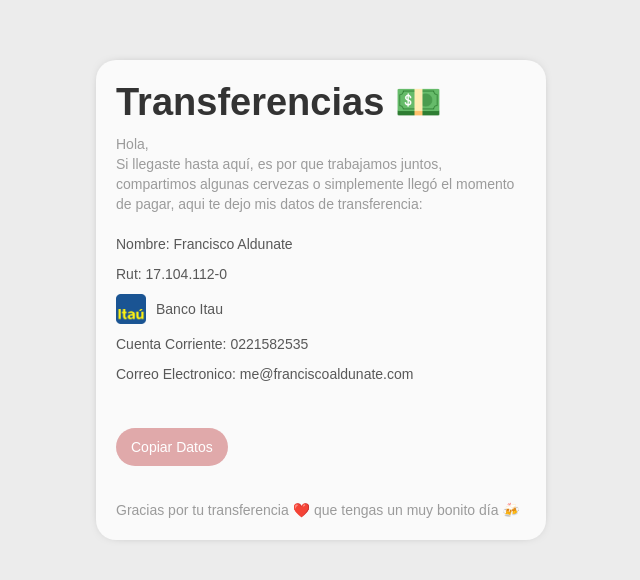
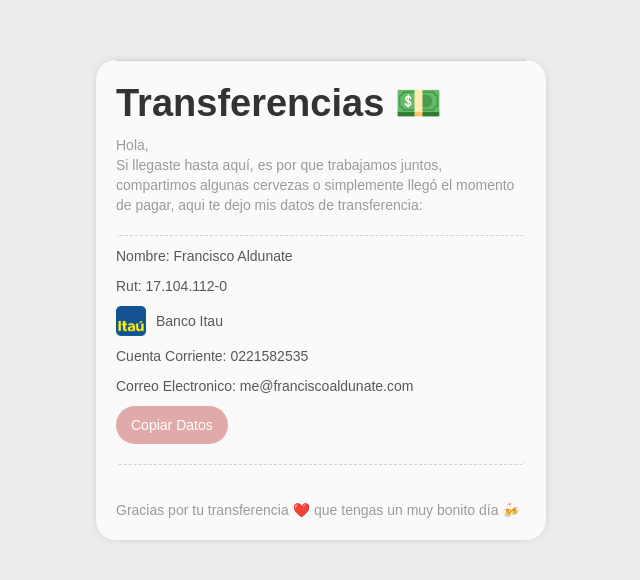
Before and after one commit to faldunate/wire-transfer, a plain HTML site: page index.html in a window 1280 px wide. Shown: the whole page, without its empty margins (319-959 px from the left). Drawn offline with nearby package versions, Linux system fonts and the light colour scheme; a script that the page names is missing.

Commit message:
new changes

```diff
--- a/css/transferencia-90b696.webflow.css
+++ b/css/transferencia-90b696.webflow.css
@@ -4,7 +4,7 @@
   display: -webkit-flex;
   display: -ms-flexbox;
   display: flex;
-  overflow-x: hidden;
+  overflow: auto;
   height: 100%;
   max-width: 100%;
   min-height: 0vh;
@@ -454,6 +454,8 @@
   position: relative;
   display: block;
   width: 100%;
+  padding-top: 10px;
+  padding-bottom: 20px;
   -webkit-box-orient: horizontal;
   -webkit-box-direction: normal;
   -webkit-flex-direction: row;
@@ -469,6 +471,9 @@
   grid-template-columns: 1fr 1fr;
   -ms-grid-rows: auto auto;
   grid-template-rows: auto auto;
+  border-top: 1px dashed #d1d1d1;
+  border-bottom: 1px dashed #d1d1d1;
+  border-radius: 4px;
 }
 
 .list-item {
@@ -478,6 +483,7 @@
 
 .list {
   padding-left: 0px;
+  border-top: 1px none #000;
   list-style-type: none;
 }
 
@@ -602,6 +608,10 @@
   color: #9b9b9b;
 }
 
+.div-block-7 {
+  border-top: 1px solid #d4d0d0;
+}
+
 .button {
   border-radius: 20px;
   background-color: #e0a9aa;
@@ -673,6 +683,10 @@
     margin-left: 20px;
   }
 
+  .text-block-2 {
+    padding-top: 20px;
+  }
+
   .text-block-4 {
     position: relative;
     display: block;
@@ -708,7 +722,6 @@
   font-style: normal;
   font-display: swap;
 }
-
 @font-face {
   font-family: 'Fa 400';
   src: url('../fonts/fa-regular-400.woff2') format('woff2'), url('../fonts/fa-regular-400.ttf') format('truetype');
@@ -716,7 +729,6 @@
   font-style: normal;
   font-display: swap;
 }
-
 @font-face {
   font-family: 'Fa brands 400';
   src: url('../fonts/fa-brands-400.woff2') format('woff2'), url('../fonts/fa-brands-400.ttf') format('truetype');
@@ -724,7 +736,6 @@
   font-style: normal;
   font-display: swap;
 }
-
 @font-face {
   font-family: 'Fa solid 900';
   src: url('../fonts/fa-solid-900.woff2') format('woff2'), url('../fonts/fa-solid-900.ttf') format('truetype');
--- a/index.html
+++ b/index.html
@@ -1,7 +1,6 @@
 <!DOCTYPE html><!--  This site was created in Webflow. https://www.webflow.com  -->
-<!--  Last Published: Mon Oct 03 2022 02:32:08 GMT+0000 (Coordinated Universal Time)  -->
+<!--  Last Published: Mon Oct 03 2022 03:25:43 GMT+0000 (Coordinated Universal Time)  -->
 <html data-wf-page="6339aa46ab4d88a3e414bef4" data-wf-site="6339aa46ab4d887f8214bef3">
-
 <head>
   <meta charset="utf-8">
   <title>Transferencia</title>
@@ -11,16 +10,13 @@
   <link href="css/webflow.css" rel="stylesheet" type="text/css">
   <link href="css/transferencia-90b696.webflow.css" rel="stylesheet" type="text/css">
   <script src="https://ajax.googleapis.com/ajax/libs/webfont/1.6.26/webfont.js" type="text/javascript"></script>
-  <script
-    type="text/javascript">WebFont.load({ google: { families: ["PT Sans:400,400italic,700,700italic"] } });</script>
+  <script type="text/javascript">WebFont.load({  google: {    families: ["PT Sans:400,400italic,700,700italic"]  }});</script>
   <!-- [if lt IE 9]><script src="https://cdnjs.cloudflare.com/ajax/libs/html5shiv/3.7.3/html5shiv.min.js" type="text/javascript"></script><![endif] -->
-  <script
-    type="text/javascript">!function (o, c) { var n = c.documentElement, t = " w-mod-"; n.className += t + "js", ("ontouchstart" in o || o.DocumentTouch && c instanceof DocumentTouch) && (n.className += t + "touch") }(window, document);</script>
+  <script type="text/javascript">!function(o,c){var n=c.documentElement,t=" w-mod-";n.className+=t+"js",("ontouchstart"in o||o.DocumentTouch&&c instanceof DocumentTouch)&&(n.className+=t+"touch")}(window,document);</script>
   <link href="images/favicon.ico" rel="shortcut icon" type="image/x-icon">
   <link href="images/webclip.png" rel="apple-touch-icon"><!--  [Attributes by Finsweet] Copy to clipboard  -->
   <script defer="" src="https://cdn.jsdelivr.net/npm/@finsweet/attributes-copyclip@1/copyclip.js"></script>
 </head>
-
 <body class="body">
   <div class="container w-container">
     <div class="div-block">
@@ -28,8 +24,7 @@
         <div class="div-block-2">
           <h1 class="heading-2">Transferencias 💵</h1>
         </div>
-        <p class="paragraph">Hola, <br>Si llegaste hasta aquí, es por que trabajamos juntos, compartimos algunas
-          cervezas o simplemente llegó el momento de pagar, aqui te dejo mis datos de transferencia:</p>
+        <p class="paragraph">Hola, <br>Si llegaste hasta aquí, es por que trabajamos juntos, compartimos algunas cervezas o simplemente llegó el momento de pagar, aqui te dejo mis datos de transferencia:</p>
         <div>
           <div class="text-block-3"></div>
         </div>
@@ -42,30 +37,23 @@
               <div class="text-block">Rut: 17.104.112-0</div>
             </li>
             <li class="list-item-2">
-              <div class="div-block-5 w-clearfix"><img src="images/Banco_Itau_logo.svg.png" loading="lazy"
-                  srcset="images/Banco_Itau_logo.svg-p-500.png 500w, images/Banco_Itau_logo.svg-p-800.png 800w, images/Banco_Itau_logo.svg-p-1080.png 1080w, images/Banco_Itau_logo.svg.png 1200w"
-                  alt="Banco Itau" sizes="30px" class="image">
+              <div class="div-block-5 w-clearfix"><img src="images/itau.png" loading="lazy" srcset="images/itau.png 500w, images/itau.png 800w, images/itau.png 1080w, images/itau.png 1200w" alt="Banco Itau" sizes="30px" class="image">
                 <div class="text-block-6">Banco Itau</div>
               </div>
             </li>
             <li class="list-item-3">Cuenta Corriente: 0221582535</li>
             <li class="list-item-4">Correo Electronico: me@franciscoaldunate.com</li>
           </ul>
+          <a href="#" fs-copyclip-text="Nombre: Francisco Aldunate Rut: 17.104.112-0 Banco Itau Cuenta Corriente: 0221582535\nCorreo Electronico: me@franciscoaldunate.com" fs-copyclip-element="click" fs-copyclip-message="¡Datos Copiados!" class="button w-button">Copiar datos</a>
         </div>
       </div>
-      <a href="#"
-        fs-copyclip-text="Nombre: Francisco Aldunate Rut: 17.104.112-0 Banco Itau Cuenta Corriente: 0221582535\nCorreo Electronico: me@franciscoaldunate.com"
-        fs-copyclip-element="click" fs-copyclip-message="¡Datos Copiados!" class="button w-button">Copiar datos</a>
       <div class="div-block-4">
         <div class="text-block-2">Gracias por tu transferencia ❤️ que tengas un muy bonito día 🍻</div>
       </div>
     </div>
   </div>
-  <script src="https://d3e54v103j8qbb.cloudfront.net/js/jquery-3.5.1.min.dc5e7f18c8.js?site=6339aa46ab4d887f8214bef3"
-    type="text/javascript" integrity="sha256-9/aliU8dGd2tb6OSsuzixeV4y/faTqgFtohetphbbj0="
-    crossorigin="anonymous"></script>
+  <script src="https://d3e54v103j8qbb.cloudfront.net/js/jquery-3.5.1.min.dc5e7f18c8.js?site=6339aa46ab4d887f8214bef3" type="text/javascript" integrity="sha256-9/aliU8dGd2tb6OSsuzixeV4y/faTqgFtohetphbbj0=" crossorigin="anonymous"></script>
   <script src="js/webflow.js" type="text/javascript"></script>
   <!-- [if lte IE 9]><script src="https://cdnjs.cloudflare.com/ajax/libs/placeholders/3.0.2/placeholders.min.js"></script><![endif] -->
 </body>
-
 </html>
```
Also changed, not shown: images/Banco_Itaú_logo.svg-p-1080.png (renamed from images/Banco_Itau_logo.svg-p-1080.png), images/Banco_Itaú_logo.svg-p-500.png (renamed from images/Banco_Itau_logo.svg-p-500.png), images/Banco_Itaú_logo.svg-p-800.png (renamed from images/Banco_Itau_logo.svg-p-800.png), images/itau.png (renamed from images/Banco_Itau_logo.svg.png).
